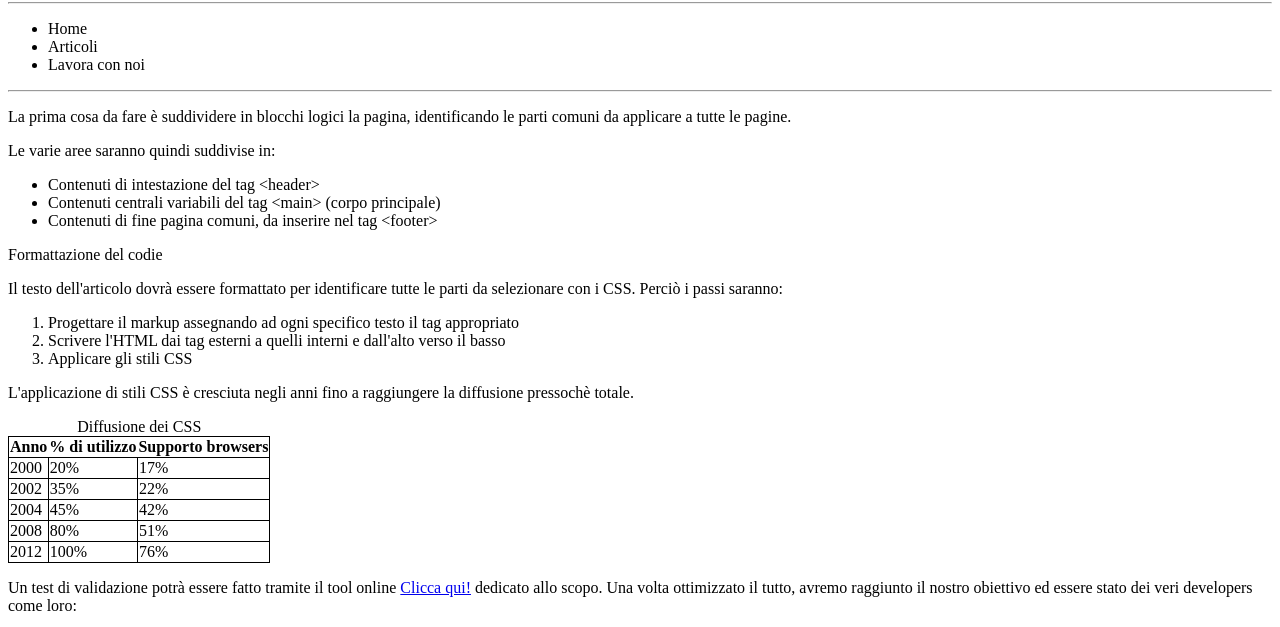
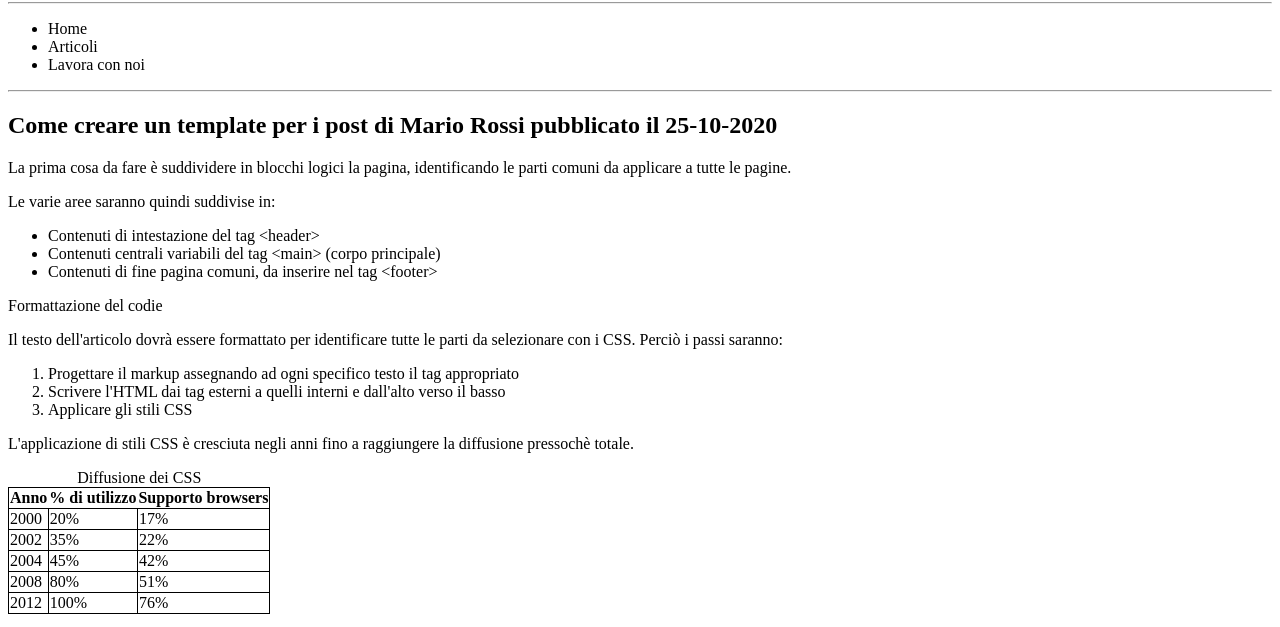
Before and after one commit to ZeroHenriot/Esercizio-U1-W1-D2, a plain HTML site: page index.html in a window 1280 px wide. Shown: the part 213-840 px from the top of the page. Drawn offline with Linux system fonts and the light colour scheme; grey boxes are pictures that could not be loaded.

Commit message:
aggiornato

```diff
--- a/index.html
+++ b/index.html
@@ -37,6 +37,10 @@
       <hr />
     </header>
     <main>
+      <h2>
+        Come creare un template per i post di Mario Rossi pubblicato il
+        25-10-2020
+      </h2>
       <section>
         <p>
           La prima cosa da fare è suddividere in blocchi logici la pagina,
```
